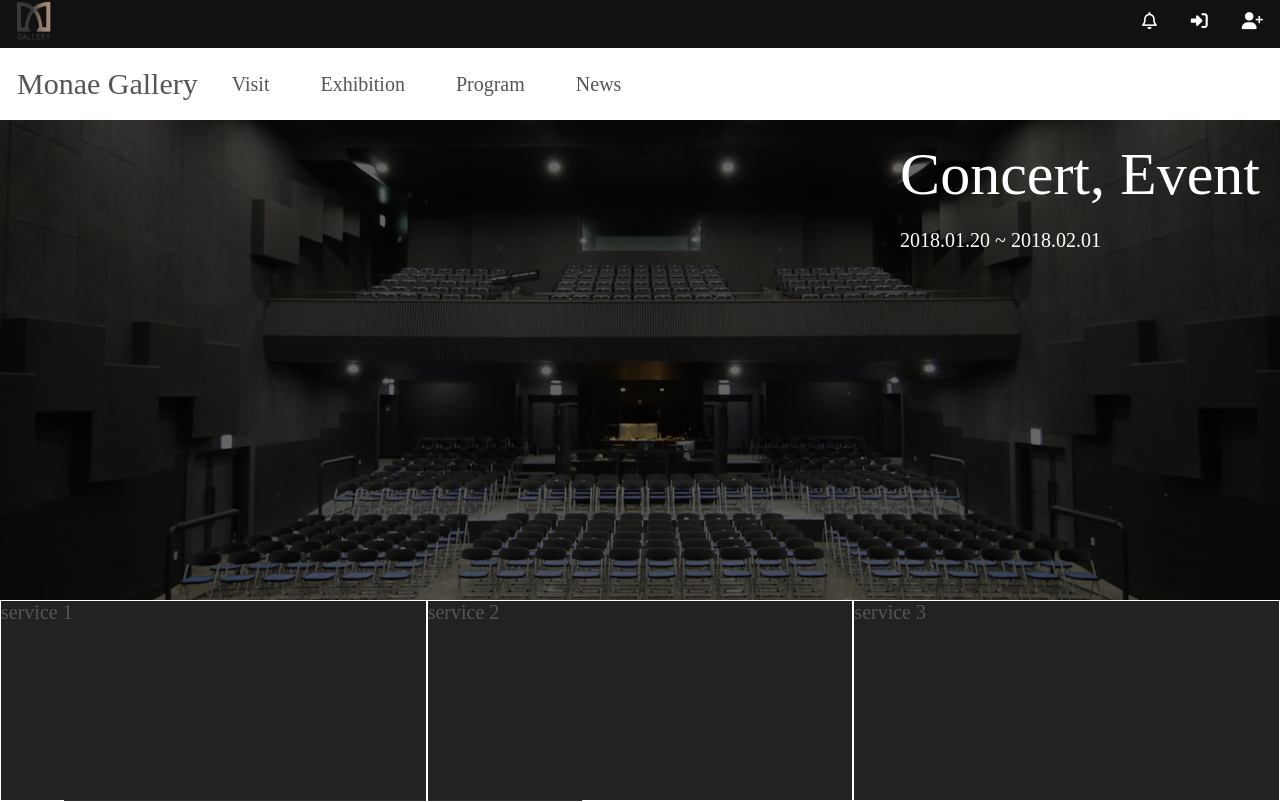
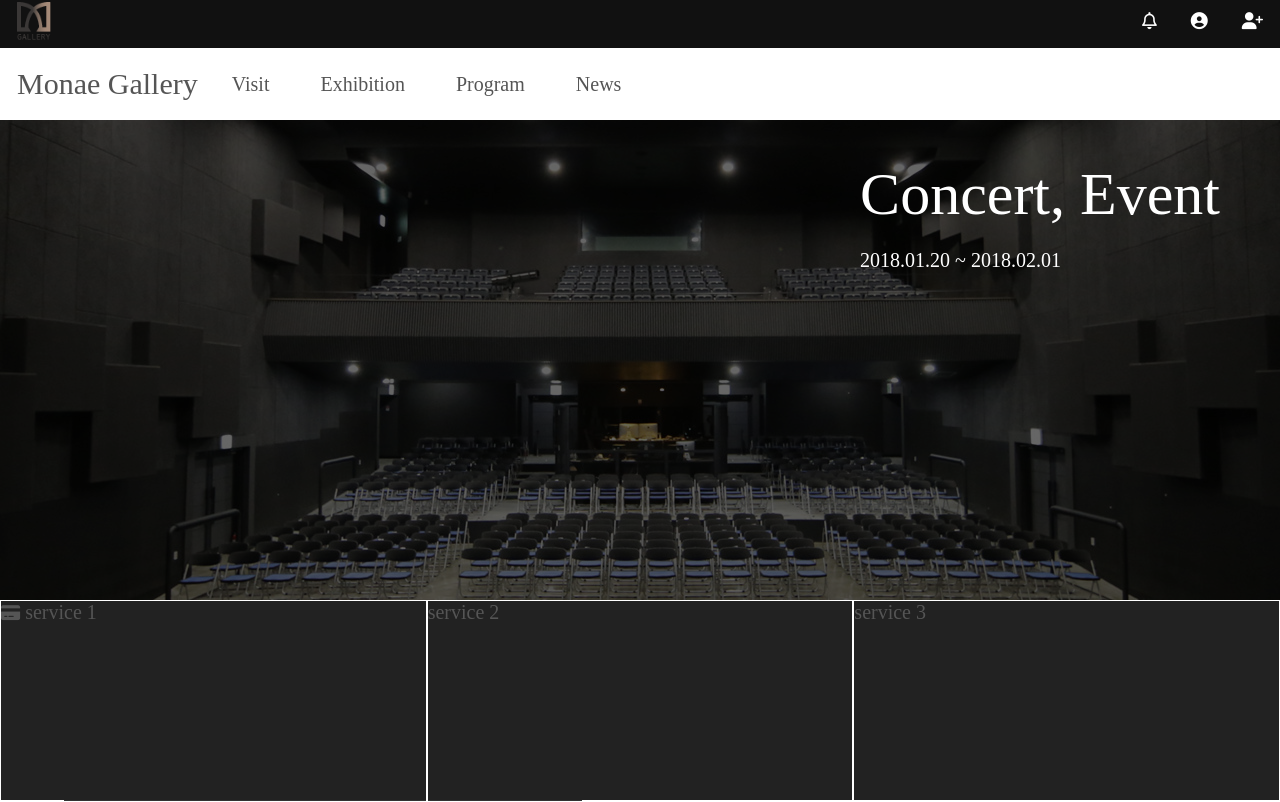
Before and after one commit to Monaegi/Monae-Gallery, a Vue app in the folder front_project/: page / in a window 1280 px wide. Shown: the top 802 px of the page. Built offline with nearby package versions, Linux system fonts and the light colour scheme; no server answers.

Commit message:
로그인 아이콘 변경, 배너 위치 변경, 서비스 아이콘 추가

```diff
--- a/front_project/src/components/banner.vue
+++ b/front_project/src/components/banner.vue
@@ -19,7 +19,6 @@ export default {
   background-repeat: no-repeat;
   width: 100%;
   height: 60vh;
-  padding: 20px;
 }
 #banner::after{
   content: '';
@@ -30,12 +29,15 @@ export default {
   position: absolute;
   background-color: black;
   opacity: 0.6;
-  z-index: -1;
+  z-index: 1;
 }
 .event_info{
+  position: absolute;
+  z-index: 1000;
   color: white;
-  float: right;
   font-size: 2rem;
+  right: 60px;
+  top: 40px;
 }
 .event_info h2{
   display: inline;
--- a/front_project/src/components/gallery_service.vue
+++ b/front_project/src/components/gallery_service.vue
@@ -1,9 +1,16 @@
 <template>
   <section id="gallery_service">
     <ul class="gallery_service_wrapper">
-      <li class="gallery_service_list">service 1</li>
-      <li class="gallery_service_list">service 2</li>
-      <li class="gallery_service_list">service 3</li>
+      <li class="gallery_service_list">
+        <i class="fa fa-credit-card-alt" aria-hidden="true"></i>
+        service 1
+      </li>
+      <li class="gallery_service_list">
+        service 2
+      </li>
+      <li class="gallery_service_list">
+        service 3
+      </li>
     </ul>
   </section>
 </template>
--- a/front_project/src/components/navigation.vue
+++ b/front_project/src/components/navigation.vue
@@ -6,7 +6,7 @@
       </div>
       <ul class="sign-nav">
         <li class="sign-list" title="알람"><a href="#" class="link"><i class="fa fa-bell-o" aria-hidden="true"></i></a></li>
-        <li class="sign-list" title="로그인"><a href="#" class="link"><i class="fa fa-sign-in" aria-hidden="true"></i></a></li>
+        <li class="sign-list" title="로그인"><a href="#" class="link"><i class="fa fa-user-circle" aria-hidden="true"></i></a></li>
         <li class="sign-list" title="회원가입"><a href="#" class="link"><i class="fa fa-user-plus" aria-hidden="true"></i></a></li>
       </ul>
     </aside>
```
